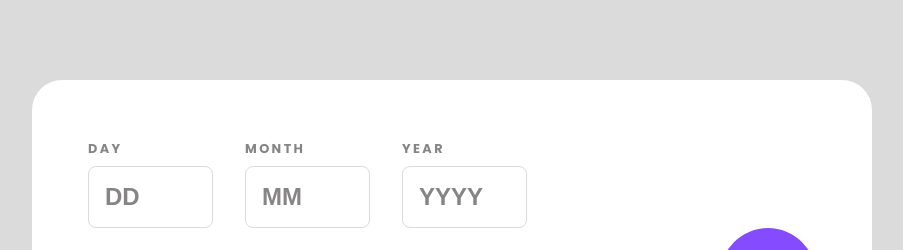
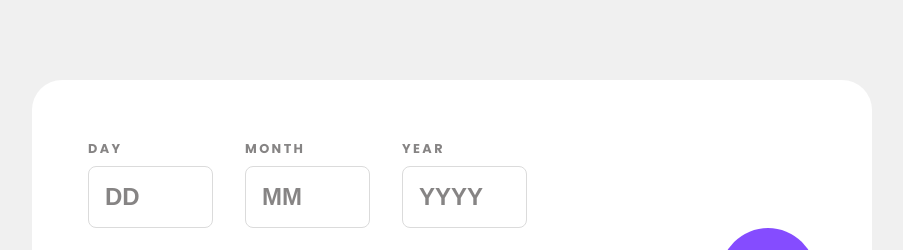
Before and after one commit to ckOa97/Frontend-Mentor-Age-calculator-app, a plain HTML site: page index.html in a window 1280 px wide. Shown: the top 250 px of the page, without its empty margins (188-1091 px from the left). Drawn offline with Linux system fonts and the light colour scheme.

Commit message:
Age calculator v1.4

```diff
--- a/css/style.css
+++ b/css/style.css
@@ -8,7 +8,7 @@
 
 body {
 
-  background-color: hsl(0, 0%, 86%);
+  background-color: hsl(0, 0%, 94%);
   display: flex;
   justify-content: center;
   align-items: center;
```
